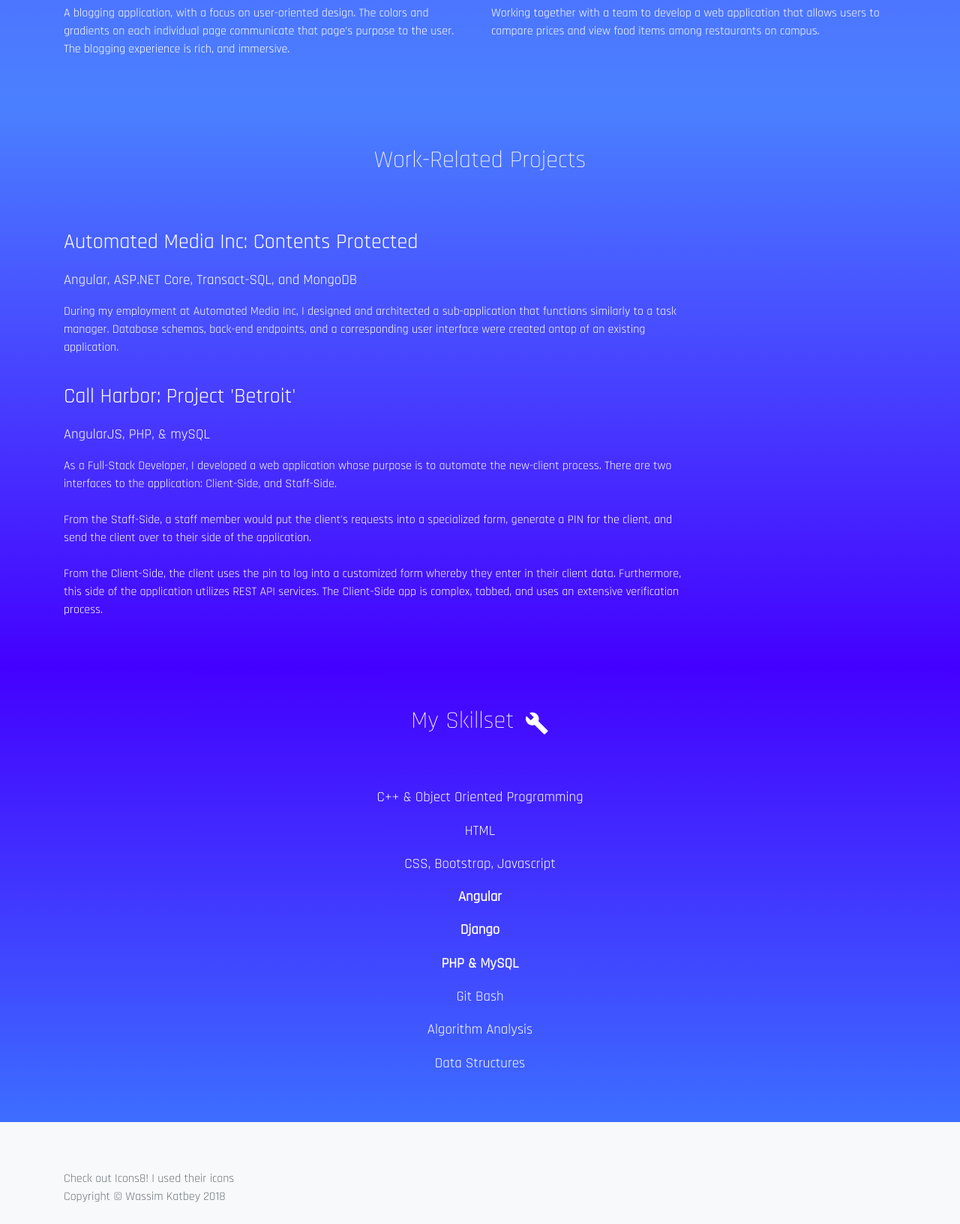
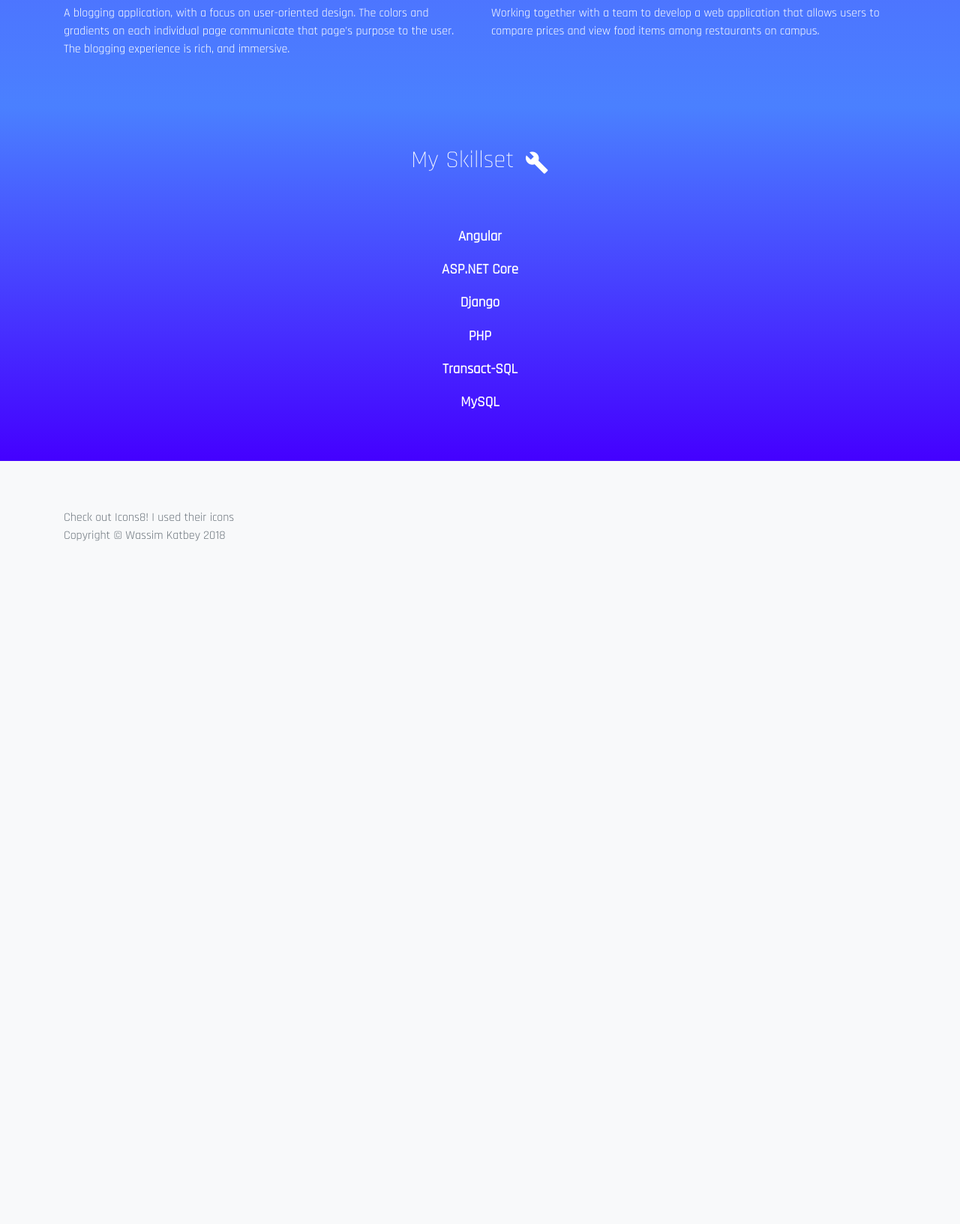
Before and after one commit to wkatbey/personal-website, a Django app: page /resume/ in a window 1280 px wide. Shown: the part 1774-3407 px from the top of the page at 75% size. After the commit the page ends 2496 px from the top, so only its background shows below. Run offline with Django 3.2, Linux system fonts and the light colour scheme; some libraries are stand-ins or nearby versions.

```diff
--- a/static_website/templates/static_website/base.html
+++ b/static_website/templates/static_website/base.html
@@ -55,7 +55,6 @@
                     <svg>
                         <use href="{% static 'sph_style/icons/github.svg#github' %}"></use>
                     </svg>
-                    <!-- <span class="svg-text">Github</span> -->
                 </a>
             </li>
         </ul>
--- a/static_website/templates/static_website/resume.html
+++ b/static_website/templates/static_website/resume.html
@@ -120,41 +120,6 @@
  </div>
 <div class="morning-blue--transition-to-blue">
     <div class="container text-white pt-5 pb-5">
-        <p class="heading-text text-center pb-5">
-            Work-Related Projects
-        </p>
-        <div class="row">
-            <div class="col-lg-9 pt-5 pt-md-2 pt-lg-0">
-                <p class="attribute-heading-text">Automated Media Inc: Contents Protected</p>
-                <p class="reading-font">Angular, ASP.NET Core, Transact-SQL, and MongoDB</p>
-                <p class="attribute-body-text">
-                    During my employment at Automated Media Inc, I designed and architected a sub-application that
-                    functions similarly to a task manager. Database schemas, back-end endpoints, and a corresponding user interface
-                    were created ontop of an existing application.
-                </p>
-            </div>
-        </div>
-        <div class="row">
-            <div class="col-lg-9 pt-5 pt-md-3">
-                <p class="attribute-heading-text">Call Harbor: Project 'Betroit'</p>
-                <p class="reading-font">AngularJS, PHP, & mySQL</p>
-                <p class="attribute-body-text">
-                    As a Full-Stack Developer, I developed a web application whose purpose is to automate the new-client process.
-                    There are two interfaces to the application: Client-Side, and Staff-Side.
-                    <br><br>
-                    From the Staff-Side, a staff member would put the client's requests into a specialized form, generate a PIN for the client,
-                    and send the client over to their side of the application.
-                    <br><br>
-                    From the Client-Side, the client uses the pin to log into a customized form whereby they enter in their client data.
-                    Furthermore, this side of the application utilizes REST API services.
-                    The Client-Side app is complex, tabbed, and uses an extensive verification process.
-                </p>
-            </div>
-        </div>
-    </div>
-</div>
-<div class="blue">
-    <div class="container text-white pt-5 pb-5">
         <div class="icon-heading-container pb-5">
             <p class="heading-text">My Skillset</p>
             <i class="material-icons heading-icon">
@@ -162,15 +127,12 @@
             </i>
         </div>
         <div class="text-center reading-font pt-5 pt-md-2 pt-lg-0">
-            <p>C++ & Object Oriented Programming</p>
-            <p>HTML</p>
-            <p>CSS, Bootstrap, Javascript</p>
             <p><strong>Angular</strong></p>
+            <p><strong>ASP.NET Core</strong></p>
             <p><strong>Django</strong></p>
-            <p><strong>PHP & MySQL</strong></p>
-            <p>Git Bash</p>
-            <p>Algorithm Analysis</p>
-            <p>Data Structures</p>
+            <p><strong>PHP</strong></p>
+            <p><strong>Transact-SQL</strong></p>
+            <p><strong>MySQL</strong></p>
         </div>
     </div>
 </div>
```
Also changed, not shown: sph_style/static/sph_style/hero_properties.css (+4 -119 lines).
